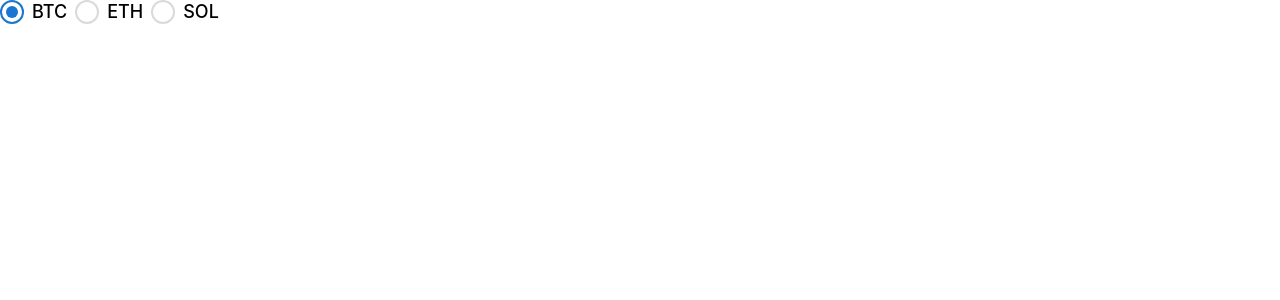
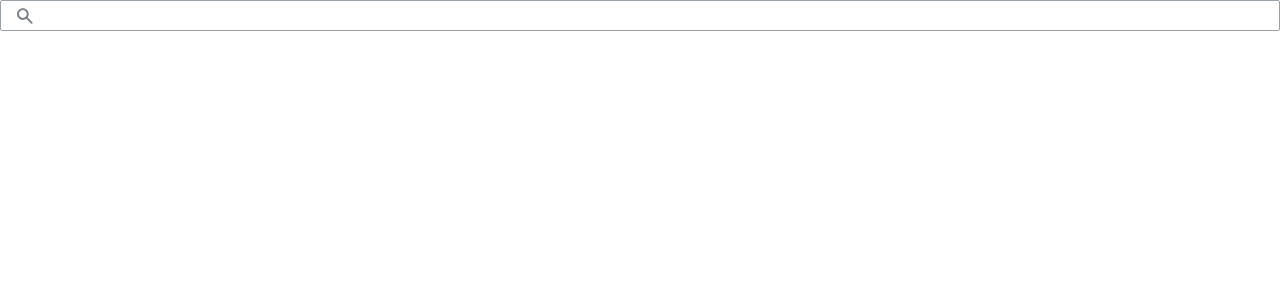
Before and after one commit to lhikarul/react-components, a React (Create React App) app: page / in a window 1280 px wide. Shown: the top 300 px of the page. Built offline with nearby package versions, Linux system fonts and the light colour scheme.

Commit message:
feat: TextField

```diff
--- a/src/App.tsx
+++ b/src/App.tsx
@@ -1,35 +1,18 @@
 import { ThemeProvider } from "@emotion/react";
 import { theme } from "./theme";
-import Radio, { RadioGroup } from "./components/Radio";
+import TextField from "./components/TextField";
 import { useState } from "react";
+import SearchSvg from "./Icons/Search";
 
 function App() {
-  const radioList = [
-    {
-      label: "BTC",
-      value: "BTC",
-    },
-    {
-      label: "ETH",
-      value: "ETH",
-    },
-    {
-      label: "SOL",
-      value: "SOL",
-    },
-  ];
-  const [selectedValue, setSelectedValue] = useState(radioList[0].value);
+  const [value, setValue] = useState("");
   return (
     <ThemeProvider theme={theme.default}>
-      <RadioGroup
-        row
-        value={selectedValue}
-        onChange={(val) => setSelectedValue(val)}
-      >
-        {radioList.map((radio) => (
-          <Radio value={radio.value} key={radio.value} label={radio.label} />
-        ))}
-      </RadioGroup>
+      <TextField
+        prefix={<SearchSvg />}
+        value={value}
+        onChange={(e) => setValue(e.target.value)}
+      />
     </ThemeProvider>
   );
 }
--- /dev/null
+++ b/src/components/TextField/TextField.style.tsx
@@ -0,0 +1,54 @@
+import { css } from "@emotion/react";
+import styled from "@emotion/styled";
+
+export const StyledTextField = styled.div<{
+  isError?: boolean;
+  isDisabled?: boolean;
+  width?: number;
+}>`
+  border-radius: 2px;
+  border: 1px solid #9aa2a9;
+  padding-top: 0.375rem;
+  padding-bottom: 0.375rem;
+  padding-left: 1rem;
+  box-shadow: 0px 1px 2px rgba(197, 169, 169, 0.05);
+
+  display: flex;
+  align-items: center;
+
+  width: ${(props) => props.width + "px" || "100%"};
+  ${(props) => (props.isError ? errorStyle : null)};
+  ${(props) => (props.isDisabled ? disabledStyle : null)};
+`;
+
+export const Input = styled.input`
+  padding-left: 0.5rem;
+  width: 100%;
+  outline: none;
+  border: none;
+  background: none;
+  color: #000000;
+  &::placeholder {
+    font-size: 0.875rem;
+    font-weight: 400;
+    line-height: 1.25rem;
+    color: #7a8085;
+  }
+`;
+
+export const errorStyle = css`
+  border: 1px solid #d0021b;
+  &:hover {
+    border: 1px solid #d0021b;
+  }
+`;
+
+export const disabledStyle = css`
+  border: 1px solid rgb(218, 218, 218);
+  background: rgb(218, 218, 218, 0.133);
+  cursor: not-allowed;
+  input {
+    cursor: not-allowed;
+    background: none;
+  }
+`;
--- /dev/null
+++ b/src/components/TextField/index.tsx
@@ -0,0 +1,48 @@
+import type { ChangeEvent, InputHTMLAttributes, ReactNode } from "react";
+import { StyledTextField, Input } from "./TextField.style";
+
+interface TextFieldProps
+  extends Omit<InputHTMLAttributes<HTMLInputElement>, "prefix"> {
+  className?: string;
+  prefix?: ReactNode;
+  suffix?: ReactNode;
+  isError?: boolean;
+  isDisabled?: boolean;
+  onChange: (e: ChangeEvent<HTMLInputElement>) => void;
+  value: string;
+  width?: number;
+}
+
+function TextField(props: TextFieldProps) {
+  const {
+    className,
+    prefix,
+    suffix,
+    isError,
+    isDisabled,
+    onChange,
+    value,
+    width,
+    ...restProps
+  } = props;
+  return (
+    <StyledTextField
+      className={className}
+      isError={isError}
+      isDisabled={isDisabled}
+      width={width}
+    >
+      {prefix}
+      <Input
+        {...restProps}
+        type="text"
+        disabled={isDisabled}
+        onChange={onChange}
+        value={value}
+      />
+      {suffix}
+    </StyledTextField>
+  );
+}
+
+export default TextField;
```
Also changed, not shown: 1 other file (tests, documents, lock files or other folders).
